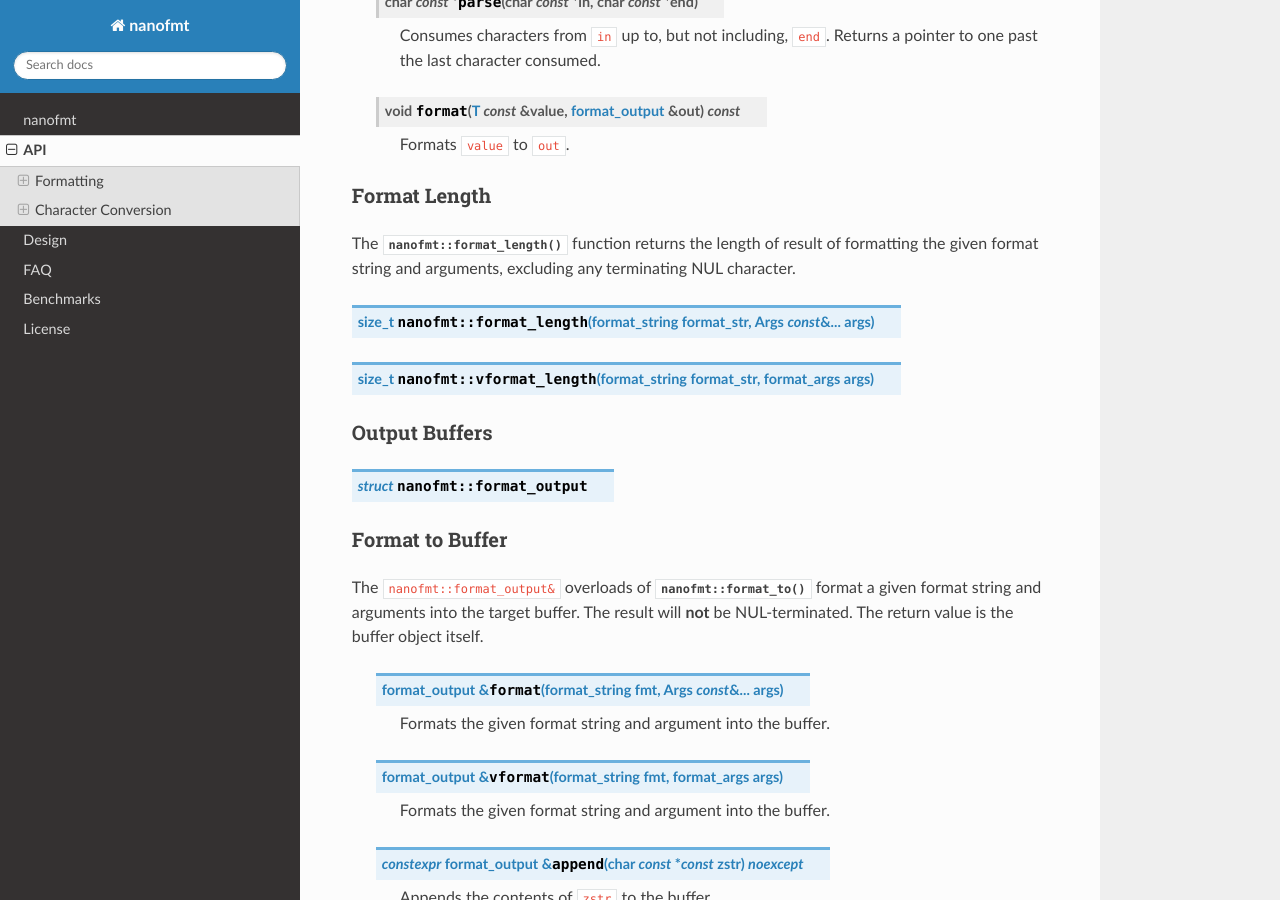
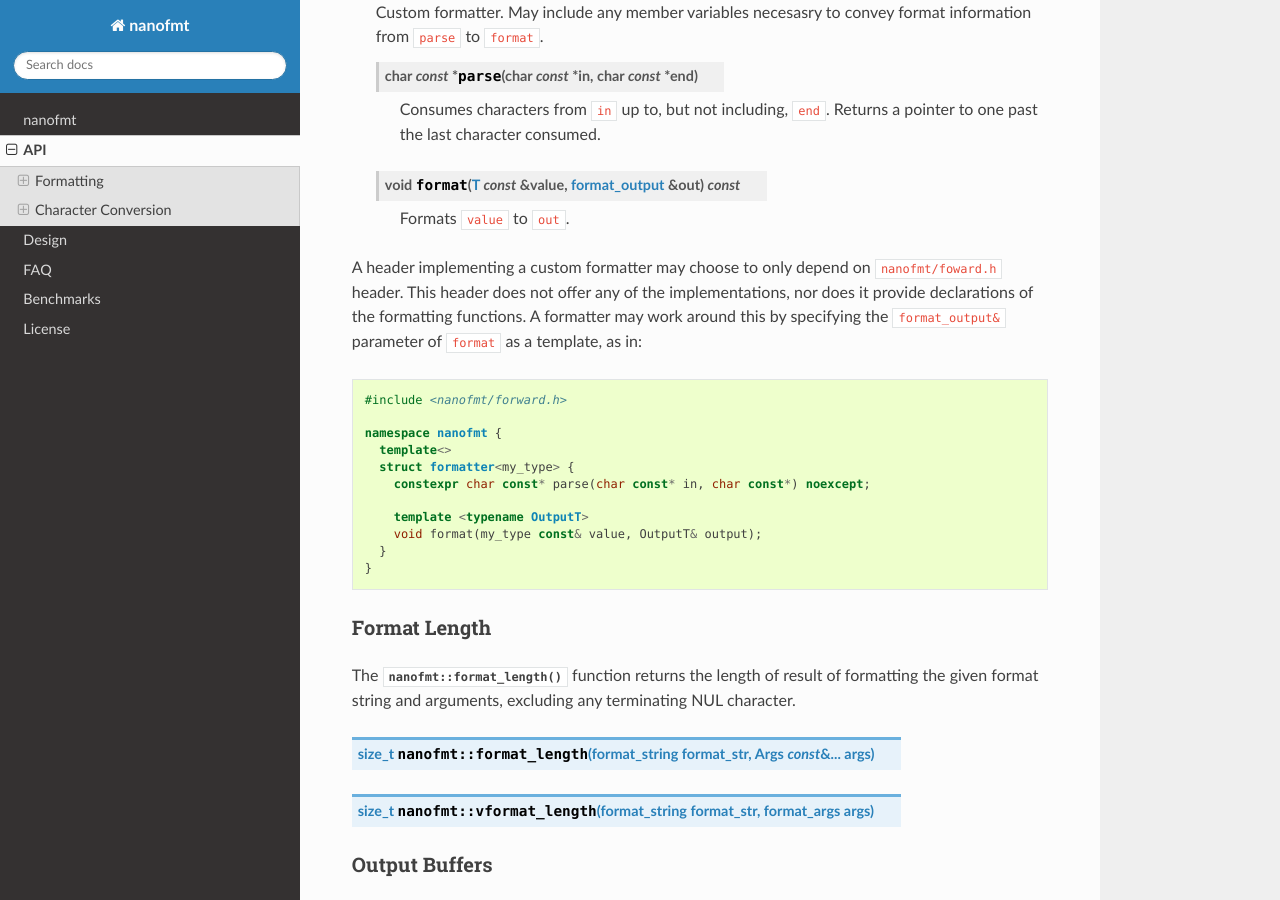
Before and after one commit to seanmiddleditch/nanofmt, a Sphinx documentation site: the page built from docs/api.rst, in a window 1280 px wide and 900 px high, scrolled down 1980 px. Built offline with Sphinx 7.4.7 and the Read the Docs theme 2.0.0, drawn with Linux system fonts in a browser that asks for light colours; some of the changed text lies outside the part shown.

Commit message:
Add forward.h (#48)

```diff
--- a/docs/api.rst
+++ b/docs/api.rst
@@ -13,6 +13,10 @@ Formatting
 ----------
 
 The format API is available in the header ``nanofmt/format.h``.
+
+The header ``nanofmt/forward.h`` offers forward declarations of
+nanofmt types, including the ``formatter<T>`` template that users
+must specialize to support custom types.
 
 Extensions for C++ standard library string types are in the header
 ``nanofmt/std_string.h``.
@@ -79,6 +83,26 @@ specialized structure for nanofmt to work.
   .. cpp:function:: void format(T const& value, format_output& out) const
 
     Formats ``value`` to ``out``.
+
+A header implementing a custom formatter may choose to only depend on
+``nanofmt/foward.h`` header. This header does not offer any of the
+implementations, nor does it provide declarations of the formatting
+functions. A formatter may work around this by specifying the
+``format_output&`` parameter of ``format`` as a template, as in:
+
+.. code-block:: c++
+
+  #include <nanofmt/forward.h>
+
+  namespace nanofmt {
+    template<>
+    struct formatter<my_type> {
+      constexpr char const* parse(char const* in, char const*) noexcept;
+
+      template <typename OutputT>
+      void format(my_type const& value, OutputT& output);
+    }
+  }
 
 Format Length
 ^^^^^^^^^^^^^
```
Also changed, not shown: 7 other files.
